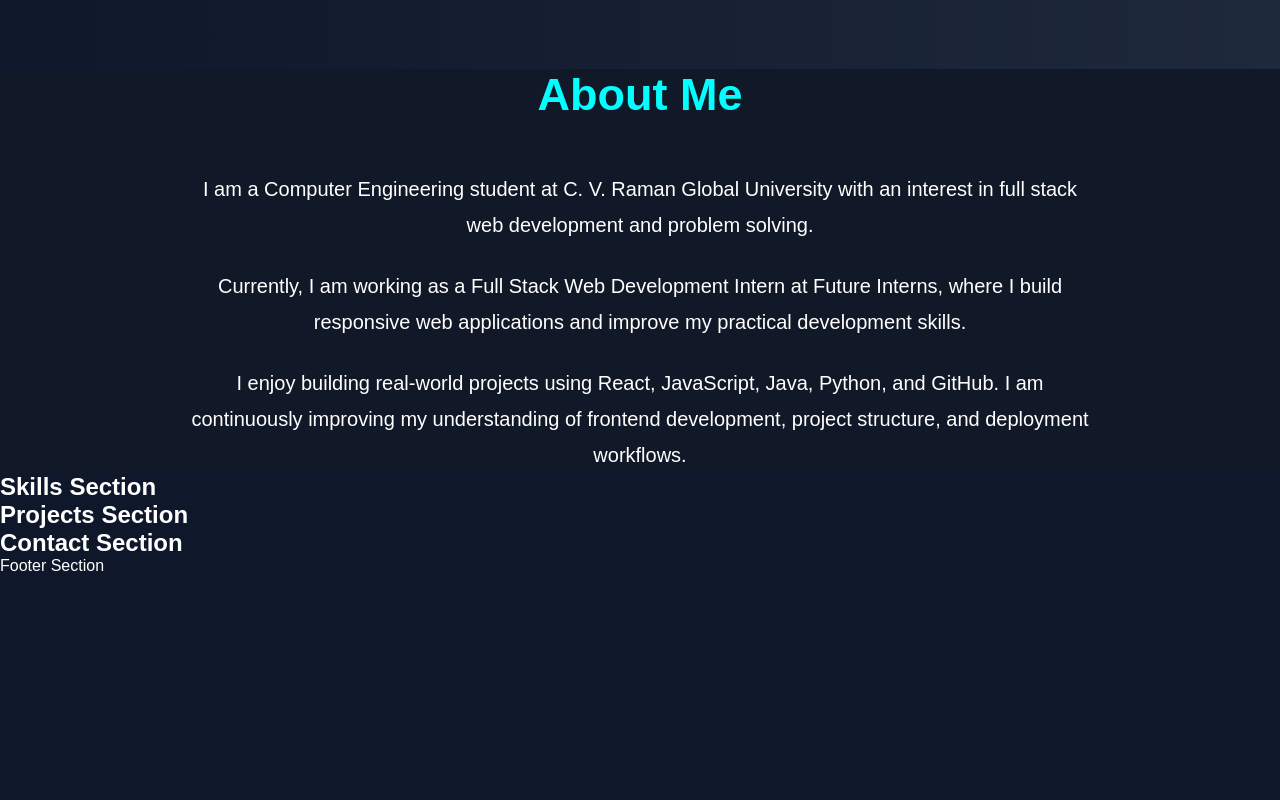
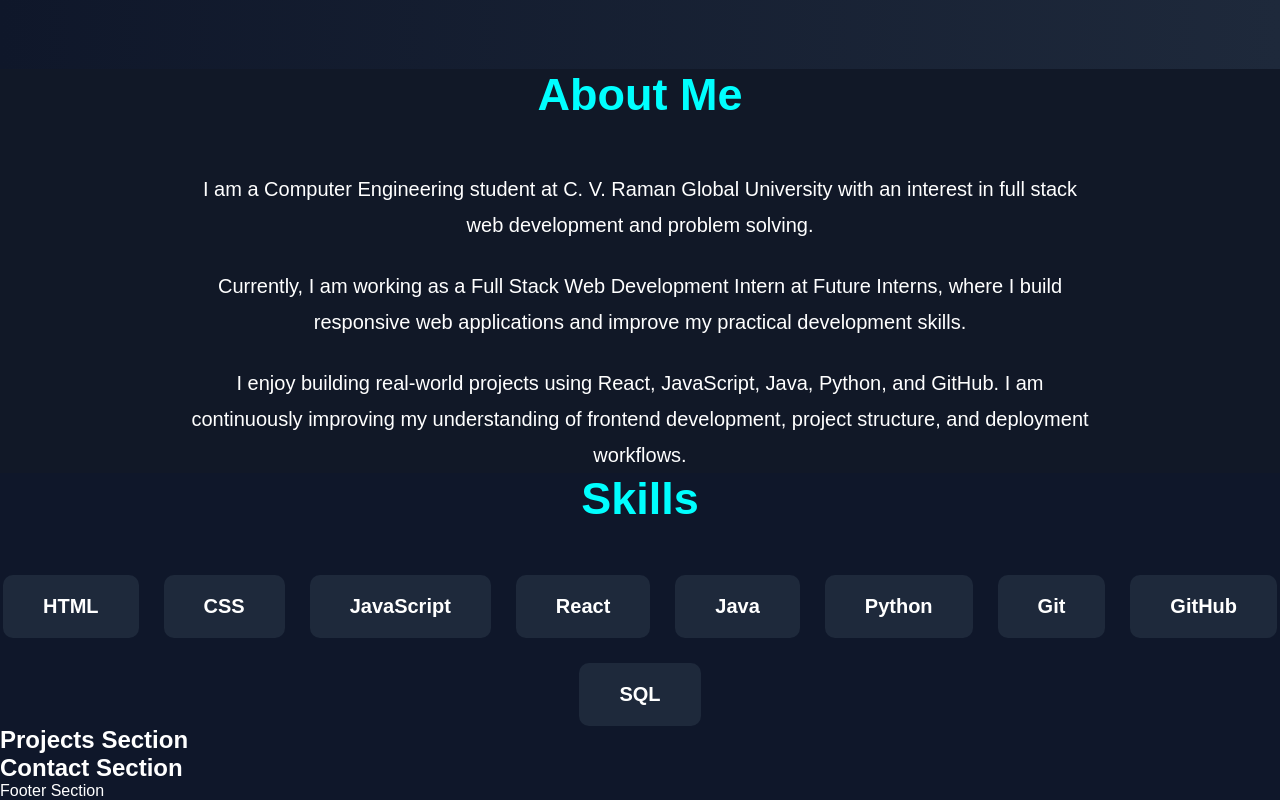
Before and after one commit to Unaib31/FUTURE_FS_01, a React (Vite) app: page / in a window 1280 px wide. Shown: the part 728-1528 px from the top of the page. Before the commit the page ends 1303 px from the top, so only its background shows below. Built offline with nearby package versions, Linux system fonts and the light colour scheme.

Commit message:
Add skills section with dynamic card

```diff
--- a/src/components/Skills.jsx
+++ b/src/components/Skills.jsx
@@ -1,7 +1,38 @@
-export default function Skills() {
-  return (
-    <section>
-      <h2>Skills Section</h2>
-    </section>
-  );
+function Skills() {
+
+    const skills = [
+        "HTML",
+        "CSS",
+        "JavaScript",
+        "React",
+        "Java",
+        "Python",
+        "Git",
+        "GitHub",
+        "SQL"
+    ]
+
+    return (
+        <section id="skills" className="skills">
+
+            <h1 className="section-title">
+                Skills
+            </h1>
+
+            <div className="skills-container">
+
+                {
+                    skills.map((skill, index) => (
+                        <div className="skill-card" key={index}>
+                            {skill}
+                        </div>
+                    ))
+                }
+
+            </div>
+
+        </section>
+    )
 }
+
+export default Skills
--- a/src/index.css
+++ b/src/index.css
@@ -116,3 +116,36 @@ body {
   line-height: 1.8;
   text-align: center;
 }
+
+.skills {
+  background-color: #0f172a;
+}
+
+.skills-container {
+  display: flex;
+  justify-content: center;
+  flex-wrap: wrap;
+
+  gap: 25px;
+  margin-top: 50px;
+}
+
+.skill-card {
+  background-color: #1e293b;
+
+  padding: 20px 40px;
+
+  border-radius: 10px;
+
+  font-size: 20px;
+  font-weight: bold;
+
+  transition: 0.3s;
+  cursor: pointer;
+}
+
+.skill-card:hover {
+  transform: translateY(-5px);
+  background-color: cyan;
+  color: black;
+}
```
